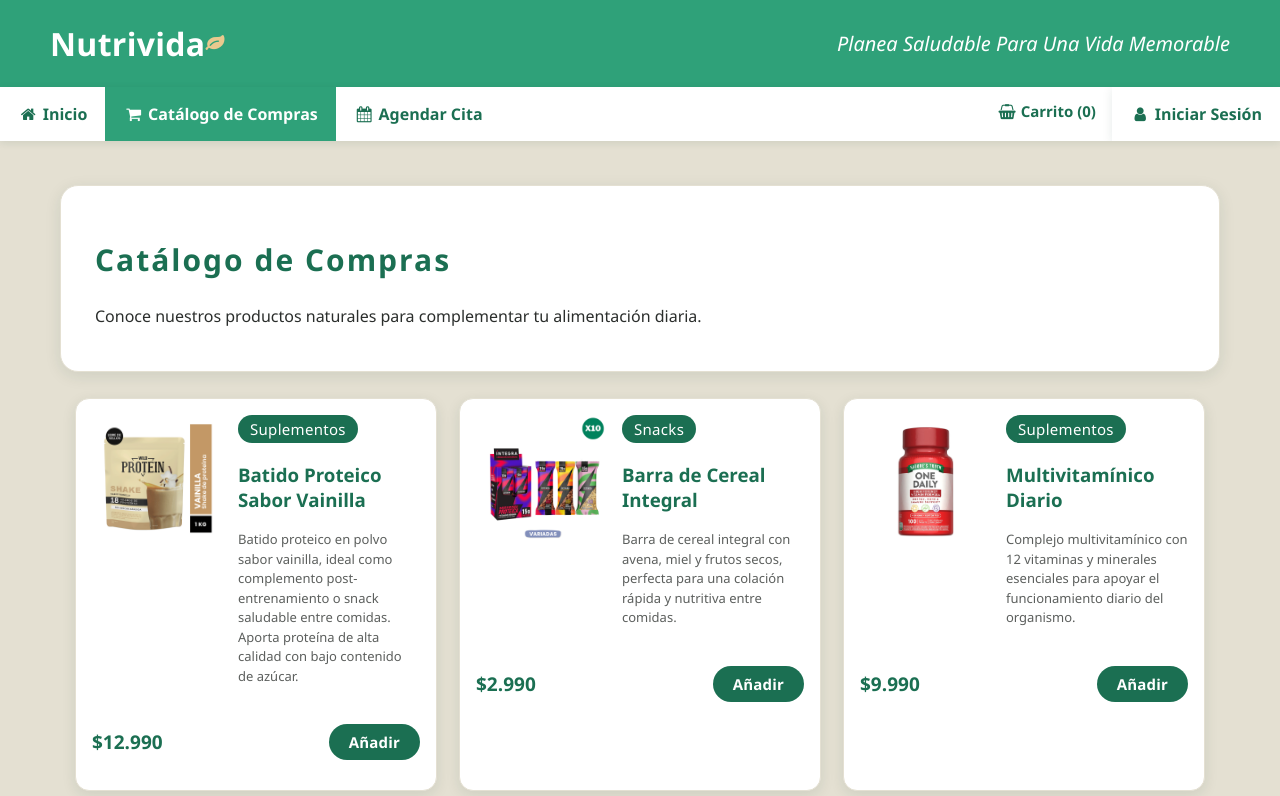
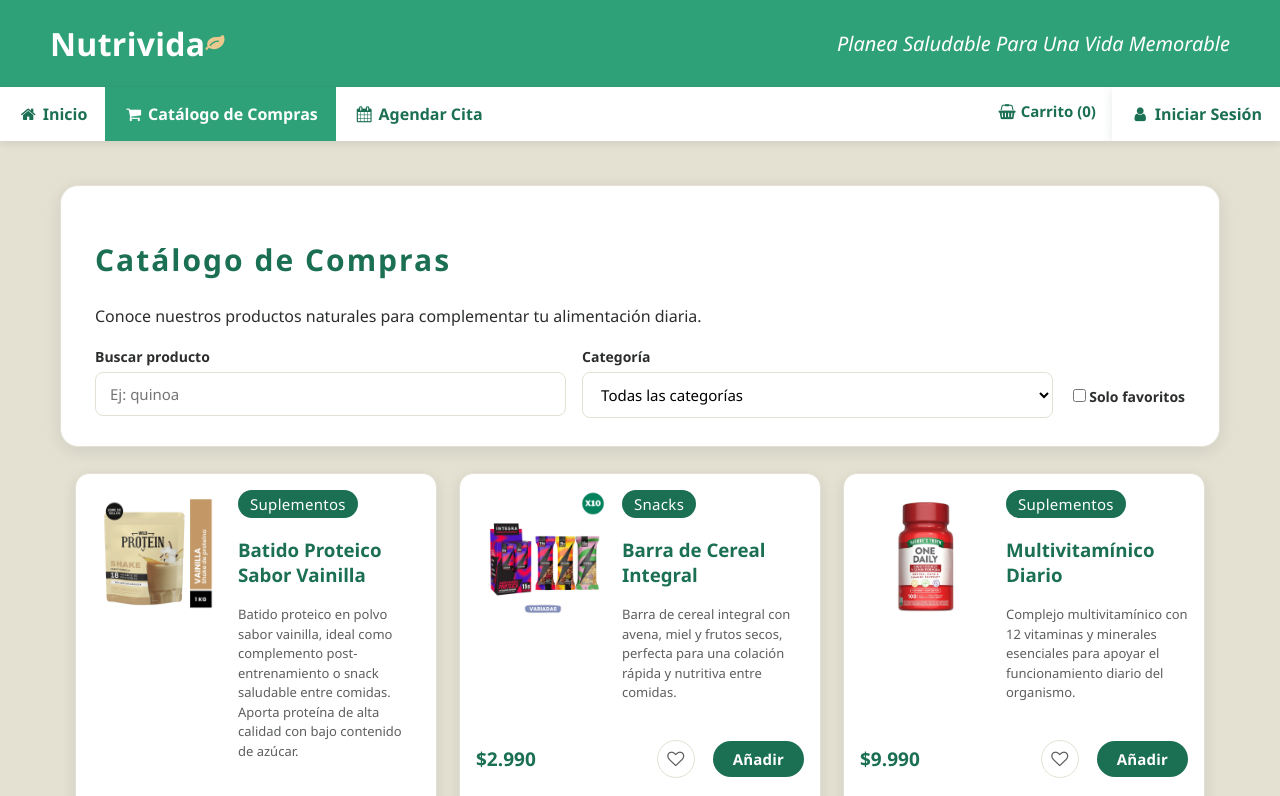
Before and after one commit to igorojas/nutrivida_react, a React (Vite) app: page /productos in a window 1280 px wide. Shown: the top 796 px of the page. Built offline with nearby package versions, Linux system fonts and the light colour scheme.

Commit message:
Añadido interactividades: Buscador, Filtro y Favorito. Nuevo componente Contenedor

```diff
--- a/src/assets/styles/Productos_Style.css
+++ b/src/assets/styles/Productos_Style.css
@@ -267,3 +267,88 @@
         flex-direction: column;
     }
 }
+
+
+/* ==========================================================================
+   AGREGADO PARA LOS FILTROS Y FAVORITOS DEL CATÁLOGO
+   Reglas nuevas con clases nuevas (.filtros-*, .favorito-acciones, .btn-favorito,
+   .favoritos-check): no modifican ninguna regla de arriba. Usan las variables de App.css.
+   Los campos de texto y select toman su aspecto de .campo-form (Agendar_Style.css y Admin_Style.css).
+   ========================================================================== */
+
+/* ---------- Barra de filtros (buscador, categoría y casilla de favoritos) ---------- */
+.filtros-barra {
+    display: flex;
+    flex-wrap: wrap;
+    gap: 16px;
+    margin-top: 20px;
+    text-align: left;
+}
+
+/* Cada campo ocupa la mitad de la fila; el selector doble gana sobre el margen de .campo-form */
+.filtros-barra .filtros-campo {
+    flex: 1 1 220px;
+    margin-bottom: 0;
+}
+
+/* Casilla "Solo favoritos" */
+.filtros-barra .favoritos-check {
+    flex: 0 0 auto;
+    align-self: flex-end;
+    padding-bottom: 12px;
+    color: var(--texto);
+    font-weight: 700;
+    font-size: 14px;
+}
+
+/* Aviso cuando ningún producto coincide con la búsqueda */
+.filtros-vacio {
+    text-align: center;
+    color: var(--texto-secundario);
+    padding: 30px 20px;
+}
+
+/* ---------- Corazón de favoritos en la tarjeta ---------- */
+/* Agrupa el botón de añadir y el corazón (pie de la tarjeta y detalle del producto), con espacio entre los dos */
+.favorito-acciones {
+    display: flex;
+    align-items: center;
+    gap: 18px;
+}
+
+.btn-favorito {
+    background: none;
+    border: 1px solid var(--borde-suave);
+    color: var(--texto-secundario);
+    width: 38px;
+    height: 38px;
+    border-radius: 50%;
+    font-size: 17px;
+    cursor: pointer;
+    transition: color 0.2s ease, border-color 0.2s ease, transform 0.15s ease;
+}
+
+.btn-favorito:hover {
+    color: var(--verde-oscuro);
+    border-color: var(--verde-oscuro);
+    transform: translateY(-1px);
+}
+
+/* Producto marcado como favorito */
+.btn-favorito.activo {
+    color: var(--verde-oscuro);
+    border-color: var(--verde-oscuro);
+    background-color: var(--verde-suave);
+}
+
+/* ---------- Móvil (filtros) ---------- */
+@media (max-width: 800px) {
+    .filtros-barra {
+        flex-direction: column;
+    }
+
+    .filtros-barra .favoritos-check {
+        align-self: flex-start;
+        padding-bottom: 0;
+    }
+}
--- /dev/null
+++ b/src/components/BotonFavorito.jsx
@@ -0,0 +1,17 @@
+// Botón de corazón para marcar o desmarcar un producto como favorito (tarjeta del catálogo y detalle del producto).
+// producto: el producto (su nombre se usa en la etiqueta para lectores de pantalla). activo: true si ya es favorito.
+// onClick: la define quien lo usa (la view), que guarda el cambio.
+function BotonFavorito({ producto, activo, onClick }) {
+  return (
+    <button
+      className={activo ? 'btn-favorito activo' : 'btn-favorito'}
+      onClick={onClick}
+      aria-pressed={activo}
+      aria-label={activo ? `Quitar ${producto.nombre} de favoritos` : `Agregar ${producto.nombre} a favoritos`}
+    >
+      <i className={activo ? 'fa fa-heart' : 'fa fa-heart-o'} aria-hidden="true"></i>
+    </button>
+  );
+}
+
+export default BotonFavorito;
--- /dev/null
+++ b/src/components/BuscadorProductos.jsx
@@ -0,0 +1,18 @@
+import CampoFormulario from './CampoFormulario';
+
+// Barra de búsqueda del catálogo: campo de texto con React Bootstrap (vía CampoFormulario).
+// valor: texto escrito. onCambio(texto): la define la view (Productos), que guarda el texto en su estado.
+function BuscadorProductos({ valor, onCambio }) {
+  return (
+    <CampoFormulario
+      id="buscador-productos"
+      etiqueta="Buscar producto"
+      claseGrupo="campo-form filtros-campo"
+      placeholder="Ej: quinoa"
+      value={valor}
+      onChange={(e) => onCambio(e.target.value)}
+    />
+  );
+}
+
+export default BuscadorProductos;
--- /dev/null
+++ b/src/components/FiltroCategoria.jsx
@@ -0,0 +1,23 @@
+import CampoFormulario from './CampoFormulario';
+
+// Select para filtrar el catálogo por categoría, con React Bootstrap (vía CampoFormulario).
+// categorias: lista de nombres de categoría. valor: la elegida ('' = todas). onCambio(categoria): la define la view.
+function FiltroCategoria({ categorias, valor, onCambio }) {
+  return (
+    <CampoFormulario
+      id="filtro-categoria"
+      etiqueta="Categoría"
+      as="select"
+      claseGrupo="campo-form filtros-campo"
+      value={valor}
+      onChange={(e) => onCambio(e.target.value)}
+    >
+      <option value="">Todas las categorías</option>
+      {categorias.map((categoria) => (
+        <option key={categoria} value={categoria}>{categoria}</option>
+      ))}
+    </CampoFormulario>
+  );
+}
+
+export default FiltroCategoria;
--- /dev/null
+++ b/src/components/FiltroFavoritos.jsx
@@ -0,0 +1,18 @@
+import Form from 'react-bootstrap/Form';
+
+// Casilla "Solo favoritos" del catálogo, con React Bootstrap (Form.Check).
+// valor: true si está marcada. onCambio(marcada): la define la view (Productos), que guarda el estado.
+function FiltroFavoritos({ valor, onCambio }) {
+  return (
+    <Form.Check
+      id="filtro-favoritos"
+      type="checkbox"
+      label="Solo favoritos"
+      className="favoritos-check"
+      checked={valor}
+      onChange={(e) => onCambio(e.target.checked)}
+    />
+  );
+}
+
+export default FiltroFavoritos;
--- a/src/components/Galeria.jsx
+++ b/src/components/Galeria.jsx
@@ -5,7 +5,8 @@ import TarjetaCatalogo from './TarjetaCatalogo';
 //  - 'tarjeta', 'tarjeta-bestseller' o 'relacionado-tarjeta' -> Tarjeta (categorías, Best Sellers y relacionados)
 //  - 'producto-tarjeta' -> TarjetaCatalogo (catálogo; es más compleja, por eso es un componente aparte)
 // 'onAnadir' solo se usa con las tarjetas del catálogo: es la función que suma el producto al carrito.
-function Galeria({ datos, className, tarjetaClassName, onAnadir }) {
+// 'favoritos' (lista de ids) y 'onFavorito' tampoco se usan fuera del catálogo: marcan y alternan los favoritos.
+function Galeria({ datos, className, tarjetaClassName, onAnadir, favoritos = [], onFavorito }) {
   const esCatalogo = tarjetaClassName === 'producto-tarjeta';
 
   return (
@@ -24,7 +25,13 @@ function Galeria({ datos, className, tarjetaClassName, onAnadir }) {
     <div className={className}>
       {datos.map((item) =>
         esCatalogo ? (
-          <TarjetaCatalogo key={item.id} producto={item} onAnadir={onAnadir} />
+          <TarjetaCatalogo
+            key={item.id}
+            producto={item}
+            onAnadir={onAnadir}
+            favorito={favoritos.includes(item.id)}
+            onFavorito={onFavorito}
+          />
         ) : (
           <Tarjeta key={item.id} item={item} tarjetaClassName={tarjetaClassName} />
         )
--- a/src/components/TarjetaCatalogo.jsx
+++ b/src/components/TarjetaCatalogo.jsx
@@ -1,10 +1,12 @@
 import { useState, useEffect } from 'react';
 import { Link } from 'react-router-dom';
 import { formatoPrecio } from '../utils/formatoPrecio';
+import BotonFavorito from './BotonFavorito';
 
 // Tarjeta del catálogo: enlace al detalle, categoría, descripción, precio y botón Añadir.
 // onAnadir es la función que suma el producto al carrito; la define quien usa la tarjeta (la view).
-function TarjetaCatalogo({ producto, onAnadir }) {
+// favorito (true/false) y onFavorito(producto) dibujan el corazón de favoritos; si no se pasa onFavorito, no se muestra.
+function TarjetaCatalogo({ producto, onAnadir, favorito = false, onFavorito }) {
   // anadido = true muestra "Añadido ✓" durante 1 segundo, igual que el original.
   const [anadido, setAnadido] = useState(false);
 
@@ -34,9 +36,12 @@ function TarjetaCatalogo({ producto, onAnadir }) {
       </Link>
       <div className="producto-pie">
         <p className="producto-precio">{formatoPrecio(producto.precio)}</p>
-        <button className="btn-agregar" onClick={manejarClic}>
-          {anadido ? 'Añadido ✓' : 'Añadir'}
-        </button>
+        <div className="favorito-acciones">
+          {onFavorito && <BotonFavorito producto={producto} activo={favorito} onClick={() => onFavorito(producto)} />}
+          <button className="btn-agregar" onClick={manejarClic}>
+            {anadido ? 'Añadido ✓' : 'Añadir'}
+          </button>
+        </div>
       </div>
     </article>
   );
--- /dev/null
+++ b/src/utils/favoritos.js
@@ -0,0 +1,21 @@
+// Favoritos del catálogo: lista de ids de producto guardada en localStorage (clave 'favoritosIds'),
+// así se conservan al recargar la página.
+const CLAVE = 'favoritosIds';
+
+// Devuelve la lista de ids favoritos ([] si no hay nada guardado o el contenido está dañado).
+export function obtenerFavoritos() {
+  try {
+    const guardado = JSON.parse(localStorage.getItem(CLAVE));
+    return Array.isArray(guardado) ? guardado : [];
+  } catch {
+    return [];
+  }
+}
+
+// Agrega el id si no estaba y lo quita si ya estaba. Guarda y devuelve la lista nueva.
+export function alternarFavorito(id) {
+  const actuales = obtenerFavoritos();
+  const nuevos = actuales.includes(id) ? actuales.filter((favorito) => favorito !== id) : [...actuales, id];
+  localStorage.setItem(CLAVE, JSON.stringify(nuevos));
+  return nuevos;
+}
--- /dev/null
+++ b/src/utils/normalizarTexto.js
@@ -0,0 +1,10 @@
+// Deja un texto listo para comparar: sin espacios al inicio ni al final, en minúscula y sin tildes.
+// Así "Té" y "te", o "Proteína" y "proteina", se consideran iguales al buscar.
+// normalize('NFD') separa cada letra de su tilde y el replace borra solo las tildes (rango \u0300-\u036f).
+export function normalizarTexto(texto) {
+  return texto
+    .trim()
+    .toLowerCase()
+    .normalize('NFD')
+    .replace(/[\u0300-\u036f]/g, '');
+}
--- a/src/views/Producto.jsx
+++ b/src/views/Producto.jsx
@@ -1,4 +1,4 @@
-import { useEffect } from 'react';
+import { useState, useEffect } from 'react';
 import { useParams } from 'react-router-dom';
 import Header from '../components/Header';
 import Footer from '../components/Footer';
@@ -8,6 +8,7 @@ import DetalleProducto from '../components/DetalleProducto';
 import Error404 from './Error404';
 
 import { productos } from '../data/productos';
+import { obtenerFavoritos, alternarFavorito } from '../utils/favoritos';
 
 // 'cantidad' es el total del carrito (viene de App) y se lo pasamos al Header para el contador.
 // 'onAnadir' es la función de App que suma al carrito; DetalleProducto la usa con la cantidad elegida.
@@ -18,6 +19,9 @@ function Producto({ cantidad, onAnadir }) {
   // Number('3') da 3 y Number('3abc') da NaN, así que un id mal escrito no coincide con ningún producto.
   // Si el id no existe (producto queda undefined) más abajo se muestra la página 404.
   const producto = productos.find((p) => p.id === Number(id));
+
+  // favoritos = ids de los productos marcados con el corazón (los mismos que usa el catálogo, guardados en localStorage).
+  const [favoritos, setFavoritos] = useState(obtenerFavoritos);
 
   // Título de la pestaña según el producto ("Nombre - NutriVida"); se actualiza al cambiar de producto.
   // Va antes del 'return' condicional porque los hooks siempre deben ejecutarse en el mismo orden;
@@ -43,7 +47,13 @@ function Producto({ cantidad, onAnadir }) {
 
         {/* key={producto.id} reinicia cantidad, aviso e imagen activa al pasar a otro producto desde los relacionados */}
         <Seccion className="seccion producto-detalle">
-          <DetalleProducto key={producto.id} producto={producto} onAnadir={onAnadir} />
+          <DetalleProducto
+            key={producto.id}
+            producto={producto}
+            onAnadir={onAnadir}
+            favorito={favoritos.includes(producto.id)}
+            onFavorito={(p) => setFavoritos(alternarFavorito(p.id))}
+          />
         </Seccion>
 
         <Seccion>
--- a/src/views/Productos.jsx
+++ b/src/views/Productos.jsx
@@ -1,10 +1,15 @@
-import { useEffect } from 'react';
+import { useState, useEffect } from 'react';
 import Header from '../components/Header';
 import Footer from '../components/Footer';
 import Seccion from '../components/Seccion';
 import Galeria from '../components/Galeria';
+import BuscadorProductos from '../components/BuscadorProductos';
+import FiltroCategoria from '../components/FiltroCategoria';
+import FiltroFavoritos from '../components/FiltroFavoritos';
 
 import { productos } from '../data/productos';
+import { normalizarTexto } from '../utils/normalizarTexto';
+import { obtenerFavoritos, alternarFavorito } from '../utils/favoritos';
 
 // 'cantidad' es el total del carrito (viene de App) y se lo pasamos al Header para el contador.
 // 'onAnadir' es la función de App que suma un producto al carrito; la Galería se la entrega a cada tarjeta.
@@ -14,6 +19,30 @@ function Productos({ cantidad, onAnadir }) {
     document.title = 'Catálogo de Compras';
   }, []);
 
+  // texto = lo escrito en el buscador. categoria = la elegida en el select ('' = todas).
+  const [texto, setTexto] = useState('');
+  const [categoria, setCategoria] = useState('');
+  // favoritos = ids de los productos marcados con el corazón (parte de lo guardado en localStorage).
+  // soloFavoritos = true cuando la casilla "Solo favoritos" está marcada.
+  const [favoritos, setFavoritos] = useState(obtenerFavoritos);
+  const [soloFavoritos, setSoloFavoritos] = useState(false);
+
+  // Marca o desmarca el producto y guarda en el estado la lista nueva que devuelve alternarFavorito.
+  const alternar = (producto) => setFavoritos(alternarFavorito(producto.id));
+
+  // Las categorías se sacan de los productos en cada render (Set quita las repetidas),
+  // así, si el Panel agrega o elimina productos, el select siempre refleja el catálogo actual.
+  const categorias = [...new Set(productos.map((producto) => producto.categoria))];
+
+  // Un producto se muestra si su nombre contiene el texto buscado y, si hay categoría elegida, es de esa categoría.
+  const busqueda = normalizarTexto(texto);
+  const filtrados = productos.filter(
+    (producto) =>
+      normalizarTexto(producto.nombre).includes(busqueda) &&
+      (categoria === '' || producto.categoria === categoria) &&
+      (!soloFavoritos || favoritos.includes(producto.id))
+  );
+
   return (
     <>
       <Header cantidad={cantidad} />
@@ -22,15 +51,26 @@ function Productos({ cantidad, onAnadir }) {
         <Seccion>
           <h2>Catálogo de Compras</h2>
           <p>Conoce nuestros productos naturales para complementar tu alimentación diaria.</p>
+          <div className="filtros-barra">
+            <BuscadorProductos valor={texto} onCambio={setTexto} />
+            <FiltroCategoria categorias={categorias} valor={categoria} onCambio={setCategoria} />
+            <FiltroFavoritos valor={soloFavoritos} onCambio={setSoloFavoritos} />
+          </div>
         </Seccion>
 
         {/* Igual que el original, la grilla va fuera de la sección. Dibuja una TarjetaCatalogo por producto. */}
-        <Galeria
-          datos={productos}
-          className="productos-grid"
-          tarjetaClassName="producto-tarjeta"
-          onAnadir={onAnadir}
-        />
+        {filtrados.length > 0 ? (
+          <Galeria
+            datos={filtrados}
+            className="productos-grid"
+            tarjetaClassName="producto-tarjeta"
+            onAnadir={onAnadir}
+            favoritos={favoritos}
+            onFavorito={alternar}
+          />
+        ) : (
+          <p className="filtros-vacio">No se encontraron productos.</p>
+        )}
       </main>
 
       <Footer />
```
Also changed, not shown: src/components/DetalleProducto.jsx (+7 -2 lines).
